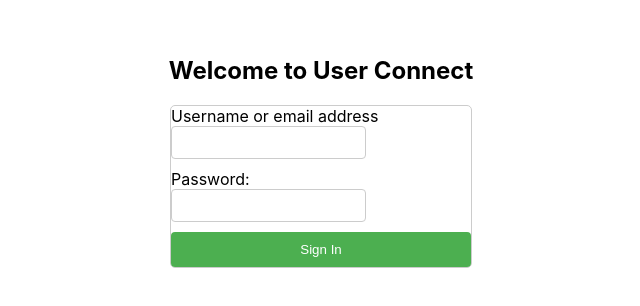
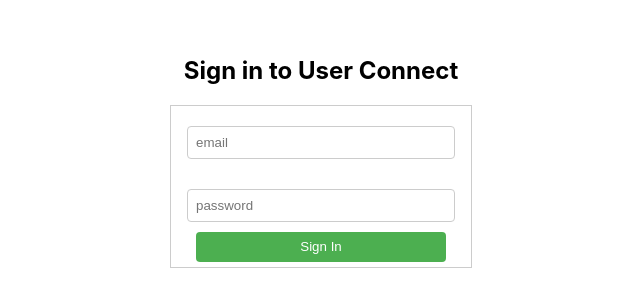
Before and after one commit to madhumila/User-Connect, a React (Create React App) app: page /signin in a window 1280 px wide. Shown: the part 248-554 px from the top of the page, without its empty margins (319-959 px from the left). Built offline with nearby package versions, Linux system fonts and the light colour scheme.

Commit message:
added delete button

```diff
--- a/server/db.json
+++ b/server/db.json
@@ -1,64 +1,22 @@
 {
   "users": [
     {
-      "email": "olivier@mail.com",
-      "password": "$2a$10$X7xAQVNXMAJmedvaiV5NfOFgZayfdpUphEdsudm9PEuco9StPcnYm",
-      "firstname": "Olivier",
-      "lastname": "gyj",
-      "age": 32,
+      "email": "madhumithakp@gmail.com",
+      "password": "$2a$10$7UkoaVZ7q0ICKfcfOeZcu.ZepnqgtzY/oJm2MLASqofHaP/9Mq0LO",
+      "firstName": "Madhu",
+      "lastName": "k p",
+      "phoneNumber": "1425",
+      "country": "in",
       "id": 1
     },
     {
-      "email": "madhu@mail.com",
-      "password": "$2a$10$EW8jveXxxOgzLOCql1d1DOWl0y6u/XG3lyV1VDceSNn2irG61IpkO",
-      "firstname": "madhu",
-      "lastname": "mitha",
-      "age": 30,
+      "email": "test2@gmail.com",
+      "password": "$2a$10$ovPkFdewjO09sxSSVigUs.dowMcg5TFHhCcq2ynl1kf7bcb8z0I5q",
+      "firstName": "Madhu",
+      "lastName": "k ",
+      "phoneNumber": "1425",
+      "country": "Indias7",
       "id": 2
-    },
-    {
-      "email": "fghjk@gmail.com",
-      "password": "$2a$10$Ill/oiNCoprLT6mCVvjlteYYTdUTO8BTXHL.2IxNhLX.cM2pAqQM2",
-      "firstName": "rahul",
-      "lastName": "vv",
-      "phoneNumber": "234567890",
-      "country": "dfghj",
-      "id": 3
-    },
-    {
-      "email": "fghjgfhjk@gmail.com",
-      "password": "$2a$10$pRX34Ly.HYDS3eujmeVGee9MlfVNr6GiKY29tur4AXFoKUq14RtkK",
-      "firstName": "mila",
-      "lastName": "vv",
-      "phoneNumber": "234567890",
-      "country": "dfghj",
-      "id": 4
-    },
-    {
-      "email": "madhumithakp@gmail.com",
-      "password": "$2a$10$CxcpfzUHpp9lhNTukQQbou1qdJAf88xZ59.a5axu9425GeRuHOLpW",
-      "firstName": "Madhumitha",
-      "lastName": "k ",
-      "phoneNumber": "9789443183",
-      "country": "Indias7",
-      "id": 5
-    },
-    {
-      "email": "test@gmail.com",
-      "password": "$2a$10$rpQUsj1okvedyJPhq91tAuSpYyIYzgi9brAKDwJYJ3t3pwUy/.aym",
-      "firstName": "rahul",
-      "lastName": "vv",
-      "phoneNumber": "1425",
-      "country": "india",
-      "id": 6
-    },
-    {
-      "email": "madhus@mail.com",
-      "password": "$2a$10$kbUN8hfi0yklDbIaH4q5yeQjSqJruqhpC1mHJHliaPMXarzbT6aVO",
-      "firstname": "madhu",
-      "lastname": "mitha",
-      "age": 30,
-      "id": 7
     }
   ]
 }
--- a/src/App.js
+++ b/src/App.js
@@ -1,7 +1,7 @@
 import React from "react";
 import RegistrationForm from "./Componenets/RegistrationForm";
 import Login from "./Componenets/Login";
-import Home from "./Componenets/Home";
+import UsersTable from "./Componenets/UsersTable";
 import { BrowserRouter, Route, Routes } from "react-router-dom";
 import Profile from "./Componenets/Profile";
 
@@ -9,10 +9,10 @@ const App = () => {
   return (
     <BrowserRouter>
       <Routes>
-        <Route path="/" element={<Home />} />
+        <Route path="/" element={<Profile />} />
         <Route path="/signup" element={<RegistrationForm />} />
         <Route path="/signin" element={<Login />} />
-        <Route path="/profile" element={<Profile />} />
+        <Route path="/users" element={<UsersTable />} />
 
       </Routes>
     </BrowserRouter>
--- a/src/Componenets/Login.css
+++ b/src/Componenets/Login.css
@@ -7,10 +7,14 @@
   }
 
   .login-form {
+    border: 1px solid #ccc;
+
+  }
+
+  .input-container {
     display: flex;
     flex-direction: column;
     width: 300px;
-    border: 1px solid #ccc;
     border-radius: 5px;
   }
 
@@ -20,18 +24,14 @@
 
   .login-form input {
     padding: 8px;
+    width: 250px;
     border: 1px solid #ccc;
     border-radius: 4px;
     margin-bottom: 10px;
   }
 
   .login-form button {
-    background-color: #4caf50;
-    color: white;
-    padding: 10px 20px;
-    border: none;
-    border-radius: 4px;
-    cursor: pointer;
+
   }
 
   .login-form button:hover {
@@ -42,3 +42,20 @@
     color: red;
     margin-top: 5px;
   }
+  .input{
+    margin: auto;
+    padding-top: 20px;
+  }
+
+  .input-button {
+    background-color: #4caf50;
+    color: white;
+    height: 30px;
+    border: none;
+    border-radius: 4px;
+    cursor: pointer;
+    width: 250px;
+    margin: auto;
+    margin-left: 25px;
+    margin-bottom: 5px;
+  }
--- a/src/Componenets/Login.js
+++ b/src/Componenets/Login.js
@@ -6,7 +6,7 @@ import { useDispatch } from "react-redux";
 import { login } from "../Feature/authSlice";
 import { useNavigate } from "react-router-dom";
 
-const LoginPage = () => {
+const Login = () => {
     const dispatch = useDispatch();
     const nav = useNavigate();
   const [data, setData] = useState({
@@ -29,44 +29,50 @@ const LoginPage = () => {
     .then(function (response) {
       console.log(response.data);
       dispatch(login(response.data))
-      nav("/profile")
+      localStorage.setItem("token", response.data.accessToken)
+      nav("/")
 
     })
     .catch(function (error) {
-     alert("Invalid data");
+     alert("Invalid email or password");
     });
   };
 
   return (
     <div className="login-container">
-      <h2>Welcome to User Connect</h2>
+      <h2> Sign in to User Connect</h2>
       <form onSubmit={handleLogin} className="login-form">
-        <div>
-          <label>Username or email address</label>
+        <div className="input-container">
+        <div className="input">
+          {/* <label>Email:</label>
+          <br/> */}
           <input
             type="text"
             name="email"
             value={data.email}
             onChange={handleChange}
+            placeholder="email"
             required
           />
         </div>
-        <div>
-          <label>Password:</label>
-          <br/>
+        <div className="input">
+          {/* <label>Password:</label>
+          <br/> */}
           <input
             type="password"
             value={data.password}
             name="password"
             onChange={handleChange}
+            placeholder="password"
             required
           />
         </div>
-        <button type="submit">Sign In</button>
+        </div>
+        <button className="input-button" type="submit">Sign In</button>
       </form>
       {/* {error && <p className="error-message">{error}</p>} */}
     </div>
   );
 };
 
-export default LoginPage;
+export default Login;
--- a/src/Componenets/Profile.css
+++ b/src/Componenets/Profile.css
@@ -5,7 +5,8 @@
     background-color: #f5f5f5;
     border-radius: 5px;
     box-shadow: 0 2px 4px rgba(0, 0, 0, 0.1);
-    height: 600px;
+    height: 450px;
+    margin-top: 50px;
   }
 
   .profile-container h2 {
--- a/src/Componenets/RegistrationForm.js
+++ b/src/Componenets/RegistrationForm.js
@@ -2,11 +2,9 @@ import React, { useState } from "react";
 import "./RegistrationForm.css";
 import axios from "axios";
 import { BASE_URL } from "../constants";
-import { useDispatch } from "react-redux";
 import { useNavigate } from "react-router-dom";
 
 const RegistraionForm = () => {
-  const dispatch = useDispatch();
   const nav = useNavigate();
   const [formData, setFormData] = useState({
     firstName: "",
@@ -15,6 +13,7 @@ const RegistraionForm = () => {
     password: "",
     phoneNumber: "",
     country: "",
+
   });
 
   const handleChange = (e) => {
--- a/src/Componenets/Home.css
+++ b/src/Componenets/UsersTable.css
@@ -1,5 +1,5 @@
 .user-details-container {
-  margin-top: 20px;
+  margin-top: 10px;
 }
 
 .user-details-container h3 {
--- a/src/Componenets/Home.js
+++ b/src/Componenets/UsersTable.js
@@ -1,12 +1,12 @@
 import React, { useEffect } from 'react'
-import "./Home.css"
+import "./UsersTable.css"
 import { useDispatch, useSelector } from 'react-redux'
 import axios from 'axios'
 import { BASE_URL } from '../constants'
 import { getUsers } from '../Feature/authSlice'
 
 
-const Home = () => {
+const UsersTable = () => {
   const dispatch = useDispatch();
   const users = useSelector((state)=>state.auth.users)
   useEffect(()=>{
@@ -30,6 +30,8 @@ const Home = () => {
               <th>Phone Number</th>
               <th>Country</th>
               <th>Email</th>
+              <th>Delete</th>
+
 
             </tr>
           </thead>
@@ -43,6 +45,7 @@ const Home = () => {
                 <td>{user.phoneNumber}</td>
                 <td>{user.country}</td>
                 <td>{user.email}</td>
+                <button>Delete</button>
               </tr>
             ))}
           </tbody>
@@ -51,4 +54,4 @@ const Home = () => {
   )
 }
 
-export default Home
+export default UsersTable;
--- a/src/constants.js
+++ b/src/constants.js
@@ -1 +1 @@
-export const BASE_URL = "http://localhost:3000"
+export const BASE_URL = "http://localhost:5000"
```
Also changed, not shown: src/Componenets/Profile.js (+26 -17 lines).
